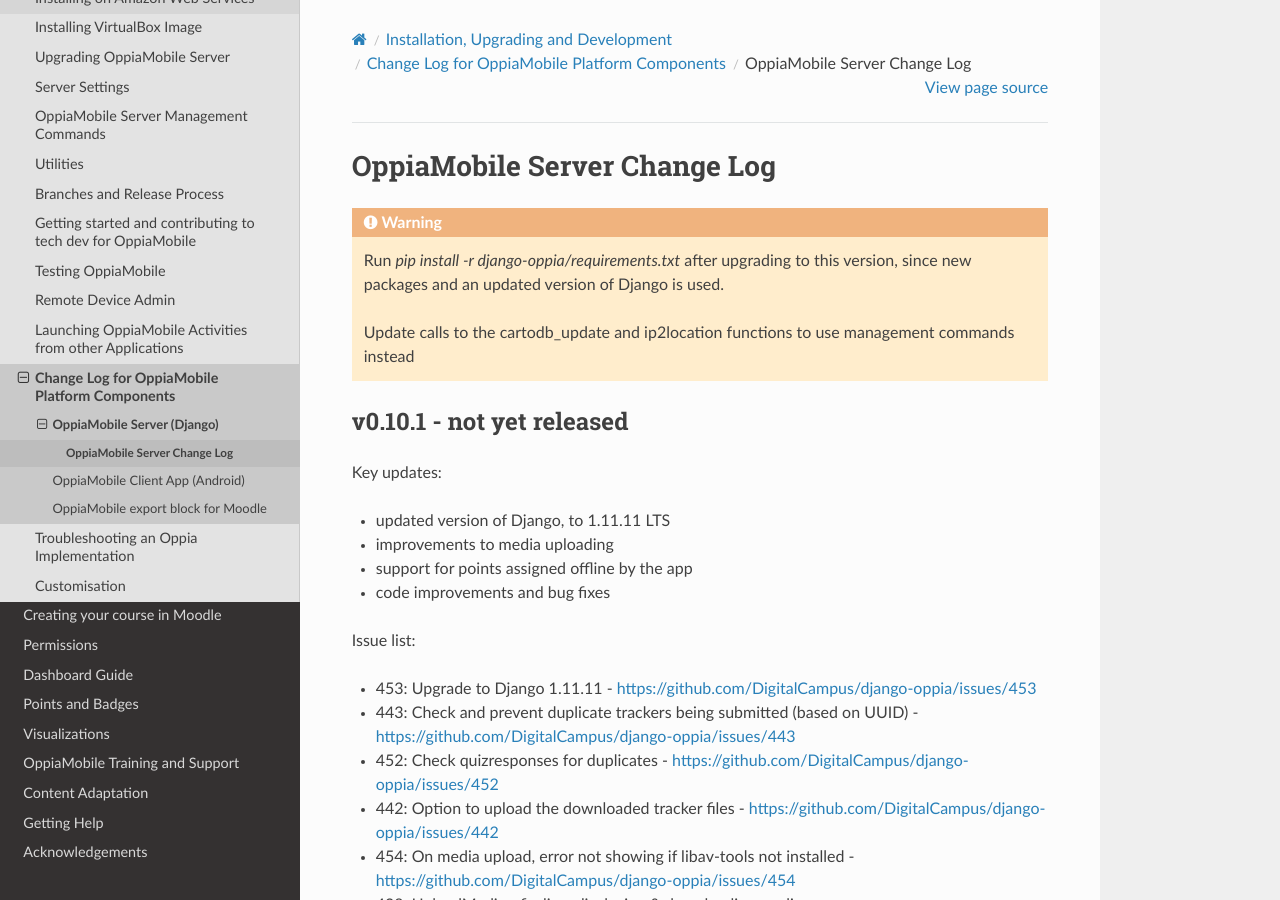
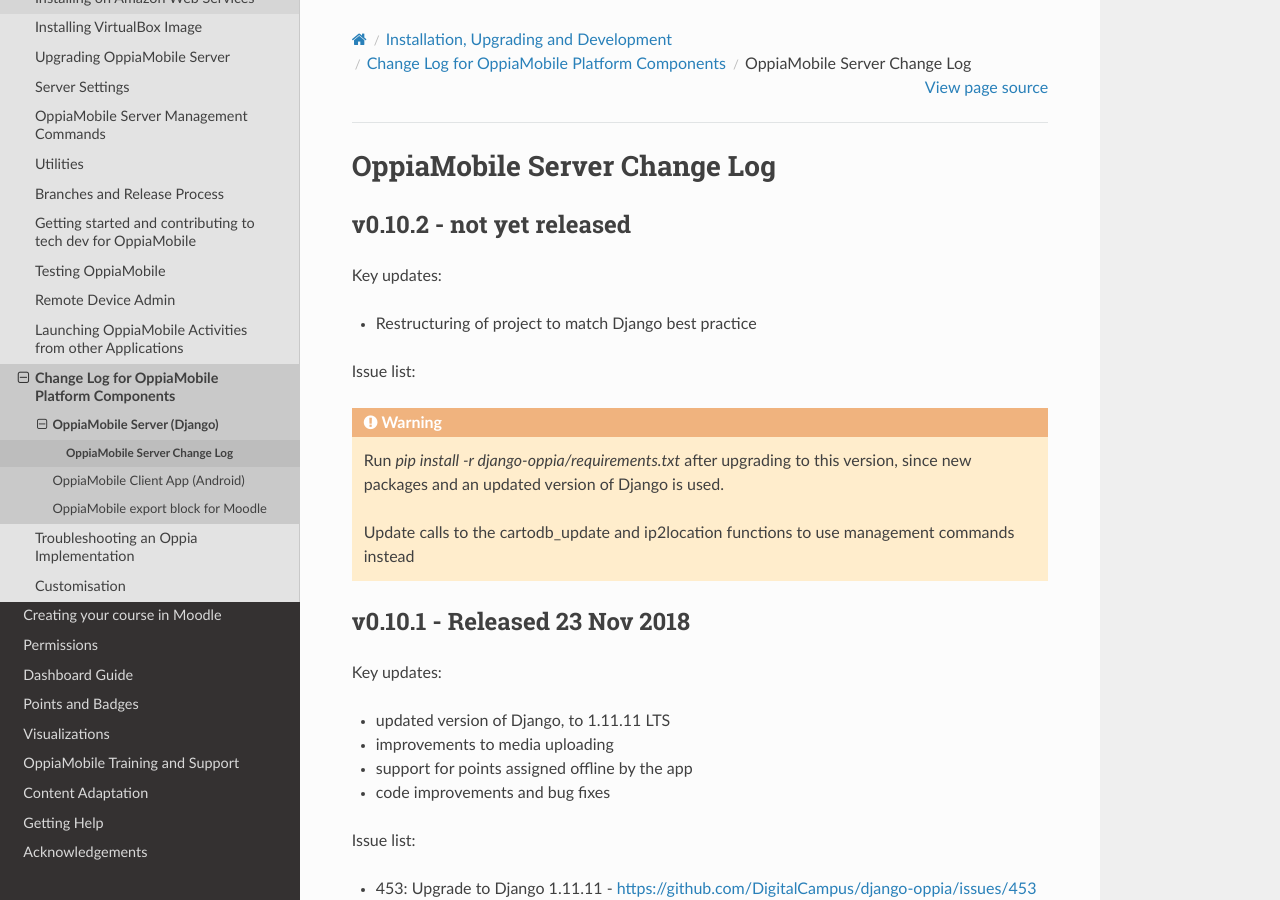
Before and after one commit to DigitalCampus/django-oppia, a Sphinx documentation site: the page built from docs/dev/changelog_server.rst, in a window 1280 px wide and 900 px high. Built offline with Sphinx 7.4.7 and the Read the Docs theme 2.0.0, drawn with Linux system fonts in a browser that asks for light colours; the version number is read from the project's files by our own code.

Commit message:
update docs

```diff
--- a/docs/dev/changelog_server.rst
+++ b/docs/dev/changelog_server.rst
@@ -1,5 +1,19 @@
 OppiaMobile Server Change Log
 ================================
+
+.. _serverv0.10.2:
+
+v0.10.2 - not yet released
+--------------------------------
+
+Key updates:
+
+* Restructuring of project to match Django best practice
+
+
+Issue list:
+
+
 
 
 .. _serverv0.10.1:
@@ -10,7 +24,7 @@
 
 	Update calls to the cartodb_update and ip2location functions to use management commands instead
 
-v0.10.1 - not yet released
+v0.10.1 - Released 23 Nov 2018
 --------------------------------
 
 Key updates:
```
